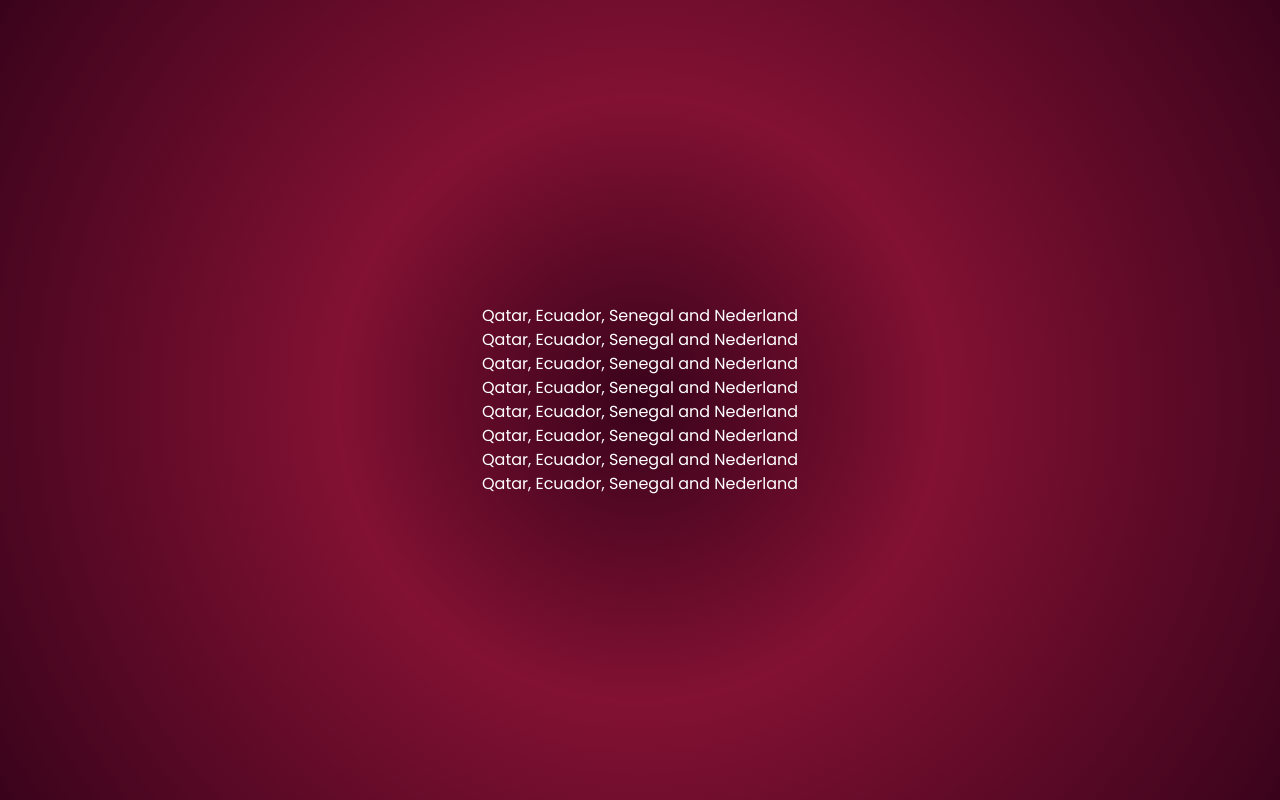
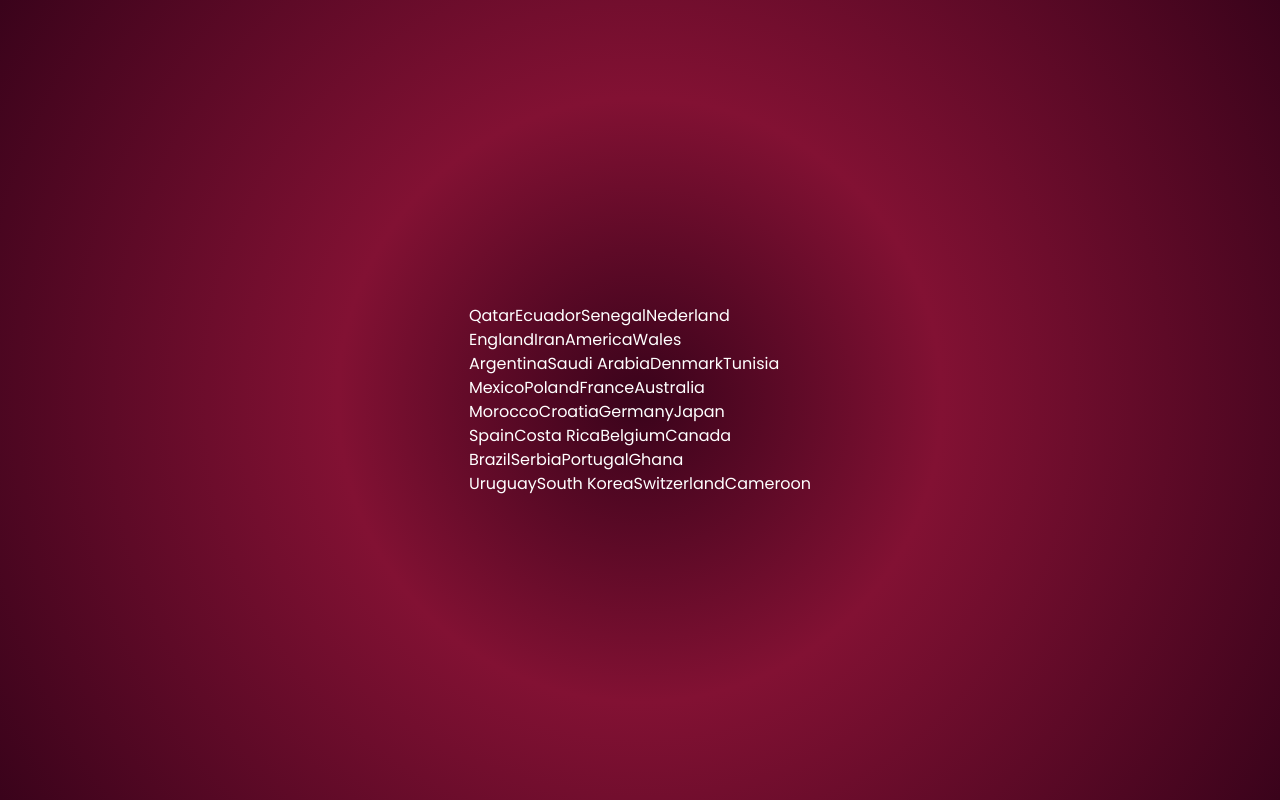
Before and after one commit to PatrickReynoldsCoding/sweepstakes-webapp, a React (Create React App) app: page /leaderboard in a window 1280 px wide. Built offline with nearby package versions, Linux system fonts and the light colour scheme.

Commit message:
map functions working

```diff
--- a/src/pages/Leaderboard.js
+++ b/src/pages/Leaderboard.js
@@ -69,8 +69,10 @@
         dummyStandingData.data.map((group) => { //update to real data
           return (
             <div key={group._id}>
-              {/* {group.teams[0].name_en} */}
-         Qatar, Ecuador, Senegal and Nederland
+              {group.teams.map((team) => {
+                return team.name_en
+              })}
+
             </div>
           );
         })
```
